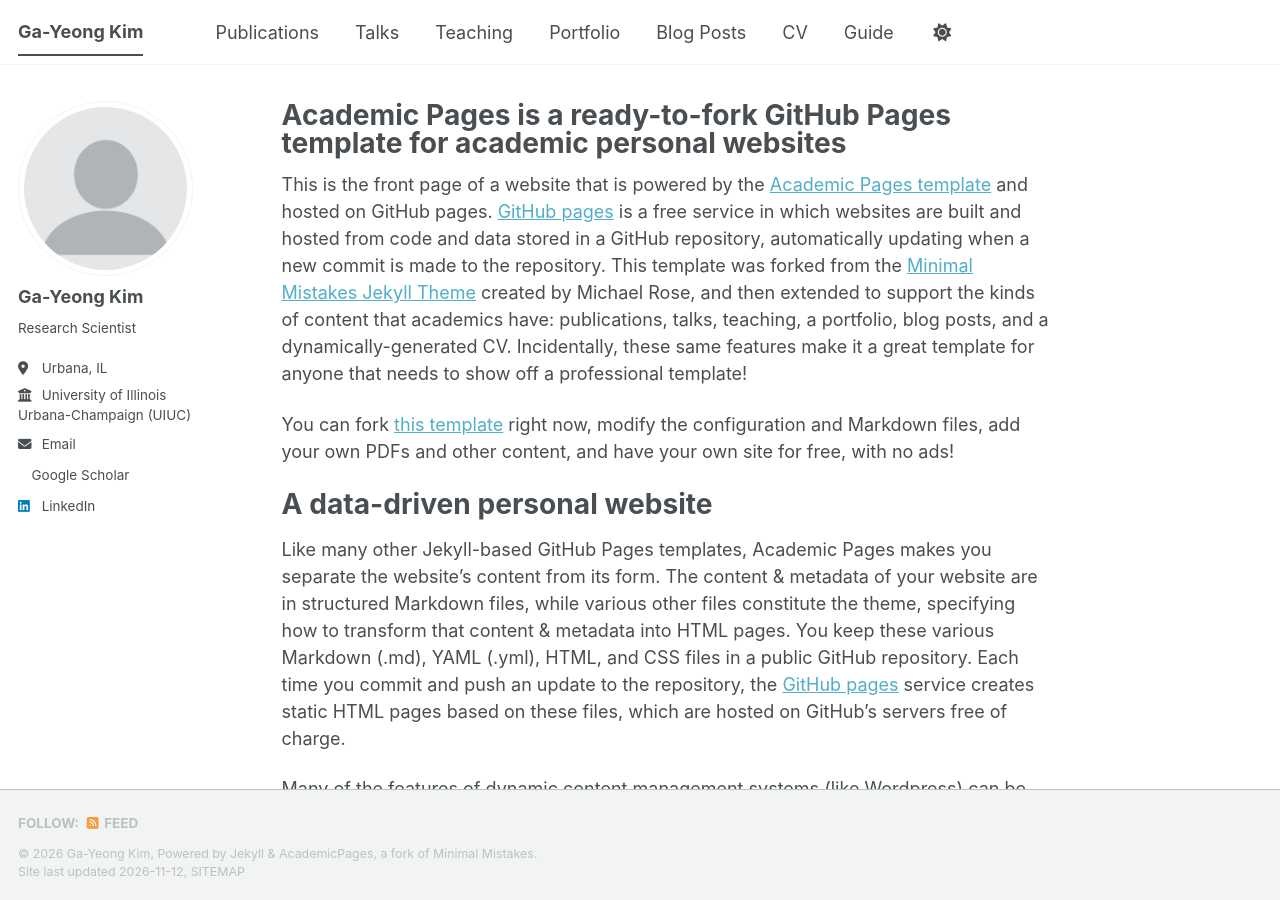
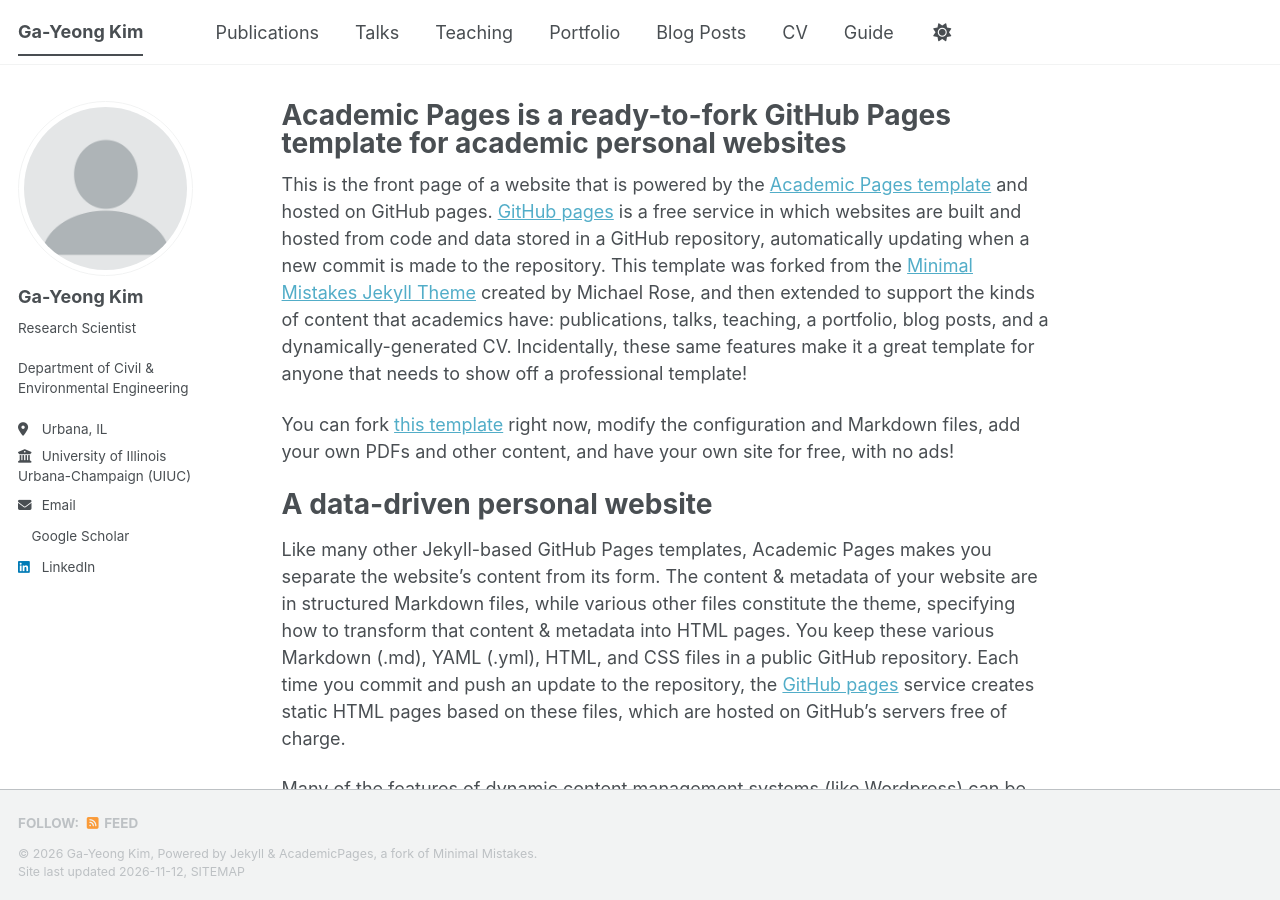
Before and after one commit to gayeongkim/gayeongkim.github.io, a Jekyll site: the page built from _pages/about.md, in a window 1280 px wide and 900 px high. Built offline with Jekyll 4.4.1, drawn with Linux system fonts in a browser that asks for light colours; a script bundle is joined from its source files by our own code; a style sheet for code colours, icons or effects is not loaded.

Commit message:
Update _config.yml

```diff
--- a/_config.yml
+++ b/_config.yml
@@ -12,7 +12,7 @@ site_theme               : "default" # The available themes options are "default
 title                    : "Ga-Yeong Kim"
 title_separator          : "-"
 name                     : &name "Ga-Yeong Kim"
-description              : &description "Environmental Engineer<br><br>Department of Civil & <br>Environmental Engineering"   # Update this with a general description of your site, this is the default if not overridden by a page
+description              : &description "Environmental Engineer"   # Update this with a general description of your site, this is the default if not overridden by a page
 url                      : https://gayeongkim.github.io # The base hostname & protocol for your site e.g. "https://[your GitHub username].github.io",
                                                            # or if you already have some other page hosted on Github then use "https://[your GitHub username].github.io/[Your Repo Name]"
 baseurl                  : "" # the subpath of your site, e.g. "/blog"
@@ -26,7 +26,7 @@ author:
   avatar           : "profile.png"
   name             : "Ga-Yeong Kim"
   pronouns         : # example: "she/her"
-  bio              : "Research Scientist"
+  bio              : "Research Scientist<br><br>Department of Civil & <br>Environmental Engineering"
   location         : "Urbana, IL"
   employer         : "University of Illinois Urbana-Champaign (UIUC)"
   uri              : # URL
```
